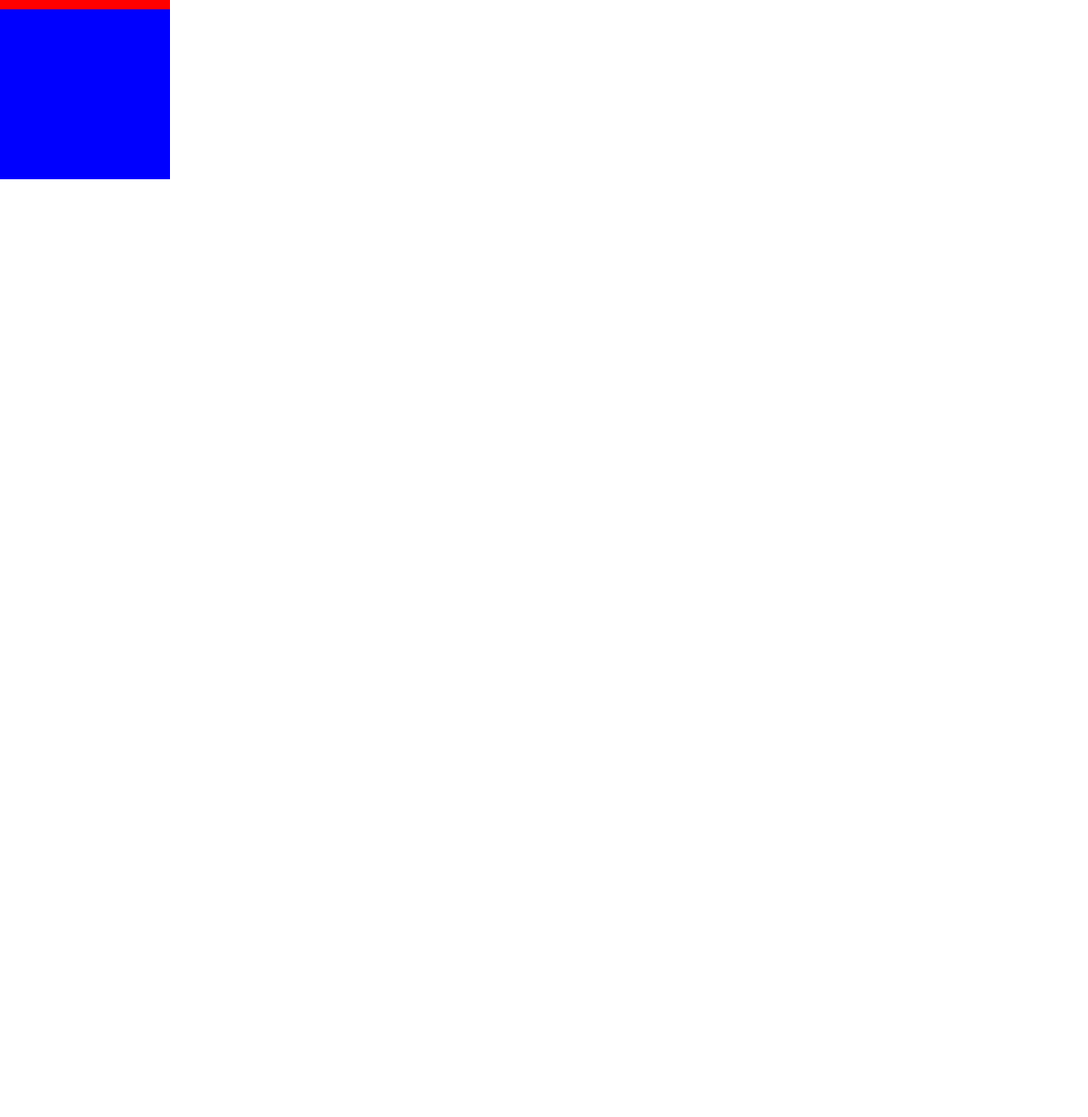
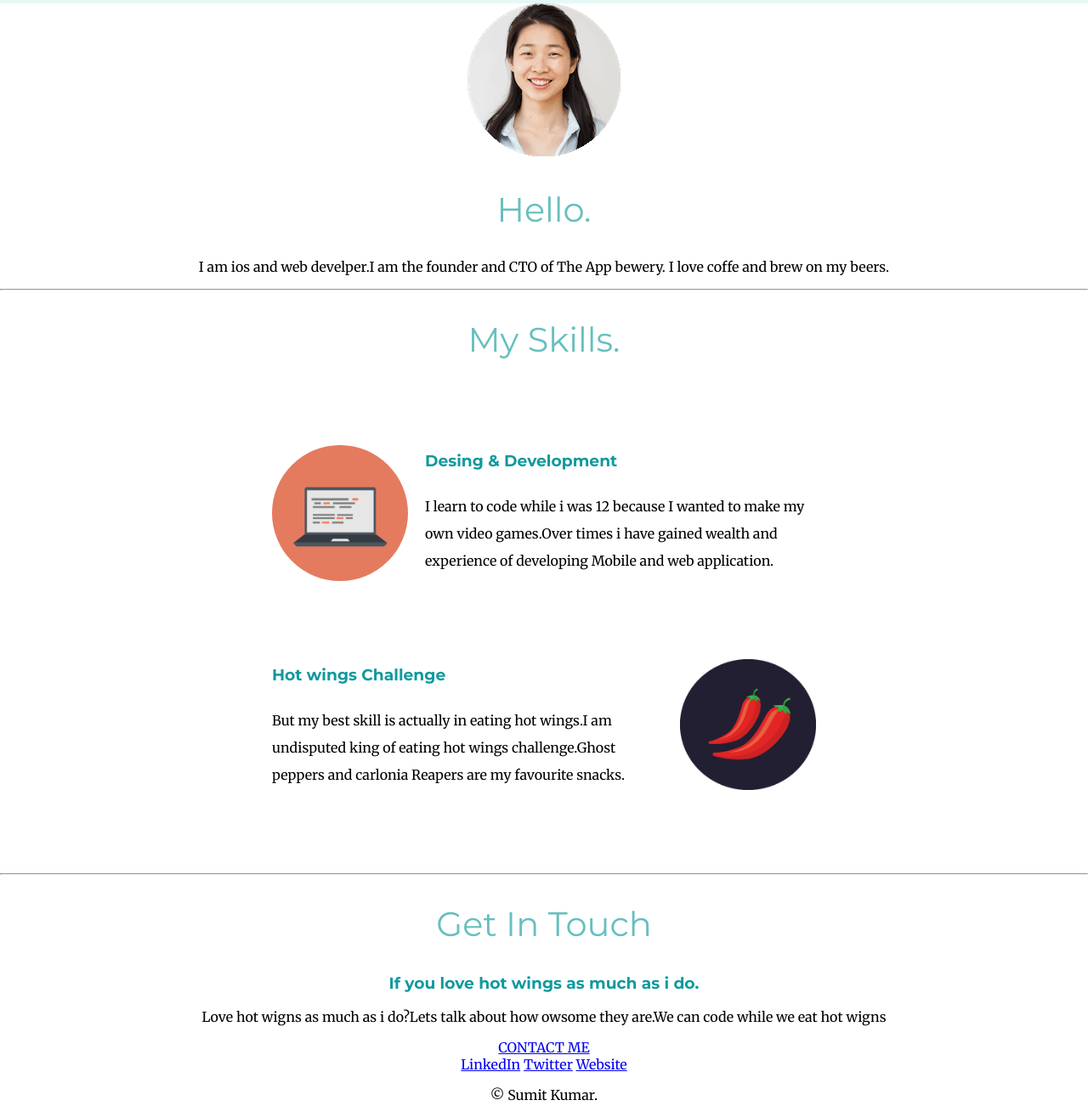
Before and after one commit to sumit2060049/section-6-css, a plain HTML site: page index.html in a window 1280 px wide. Shown: the part 854-2169 px from the top of the page at 85% size. Before the commit the page ends 1065 px from the top, so only its background shows below. Drawn offline with Linux system fonts and the light colour scheme; a web font is replaced by a local one.

Commit message:
float property used

```diff
--- a/index.html
+++ b/index.html
@@ -12,16 +12,46 @@
 <body>
     <div class="top-container">
         <img class="top-cloud"    src="cloud.png" alt="colud-img">
-        <h1>I'm sumit.</h1>
-        <p>a <span class="pro">pro</span>grammer</p>
+        <h1>I'm Sumit.</h1>
+        <h2>a <span class="pro">pro</span>grammer</h2>
         <img class="bottom-cloud" src="cloud.png" alt="cloud-img">
         <img src="mountain.png" alt="mountain-impg">
     </div>
     <div class="middle-container">
+        <div class="profile">
+          <img src="angela.png" alt="angela-img">
+          <h2>Hello.</h2>
+          <p>I am ios and web develper.I am the founder and CTO of The App bewery. I love coffe and brew on my beers.</p>
+        </div>
+        <hr>
+        <div class="skills">
+          <h2>My Skills.</h2>
+          <div class="skill-row">
+            <img class="code-img" src="computer.png" alt="skill-img">
+            <h3>Desing & Development</h3>
+            <p class="code-skill-desc">I learn to code while i was 12 because I wanted to make my own video games.Over times i have gained wealth and experience of developing Mobile and web application.</p>
+          </div>
+          <div class="skill-row">
+            <img class="chilli-img" src="chillies.png" alt="skill2-img">
+            <h3>Hot wings Challenge</h3>
+            <p class="chilli-skill-desc">But my best skill is actually in eating hot wings.I am undisputed king of eating hot wings challenge.Ghost peppers and carlonia Reapers are my favourite snacks.</p>
+          </div>
+        </div>
+        <hr>
+        <div class="contact-me">
+          <h2>Get In Touch</h2>
+          <h3>If you love hot wings as much as i do.</h3>
+          <p>Love hot wigns as much as i do?Lets talk about how owsome they are.We can code while we eat hot wigns</p>
+          <a class="btn" href="mailto:name@email.com">CONTACT ME</a>
+        </div>
+      </div>
 
-    </div>
-    <div class="bottom-container">
 
-    </div>
+      <div class="bottom-container">
+        <a class="footer-link" href="https://www.linkedin.com/">LinkedIn</a>
+        <a class="footer-link" href="https://www.linkedin.com/">Twitter</a>
+        <a class="footer-link" href="https://www.appbrewery.co/">Website</a>
+        <p>© Sumit Kumar.</p>
+      </div>
 </body>
 </html>
--- a/styles.css
+++ b/styles.css
@@ -4,13 +4,20 @@ body{
     font-family: 'Merriweather', serif;
 }
 h1{
-    margin-top: 0;
+    font-size:5.625rem;
+    margin: 50px auto 0 auto;
     font-family: 'Sacramento', cursive;
+    color: #66BFBF;
+    /*line-height: 2;*/
 }
 h2{
     font-family: 'Montserrat', sans-serif;
+    font-size: 2.5rem;
+    color: #66BFBF;
+    font-weight: normal;
 }
 h3{
+    color: #11999E;
     font-family: 'Montserrat', sans-serif;
 }
 .top-container{
@@ -19,14 +26,10 @@ h3{
     padding: 100px;
 }
 .middle-container{
-    width: 200px;
-    height: 200px;
-    background-color: red;
+
 }
 .bottom-container{
-    width: 200px;
-    height: 200px;
-    background-color:blue;
+
 }
 .pro{
     text-decoration: underline;
@@ -42,3 +45,29 @@ h3{
     top: 50px;
     right:300px ;
 }
+.skill-row{
+    width: 50%;
+    margin: 100px auto;
+    text-align: left;
+    line-height: 2;
+}
+.code-img{
+    border-radius: 100%;
+    width: 25%;
+    float: left;
+    margin-right: 20px;
+}
+.chilli-img{
+    width: 25%;
+    float: right;
+    margin-left: 20px;
+}
+.skills{
+
+}
+/*.code-skill-desc{
+    clear: left;
+}
+.chilli-skill-desc{
+    clear: right;
+}*/
```
